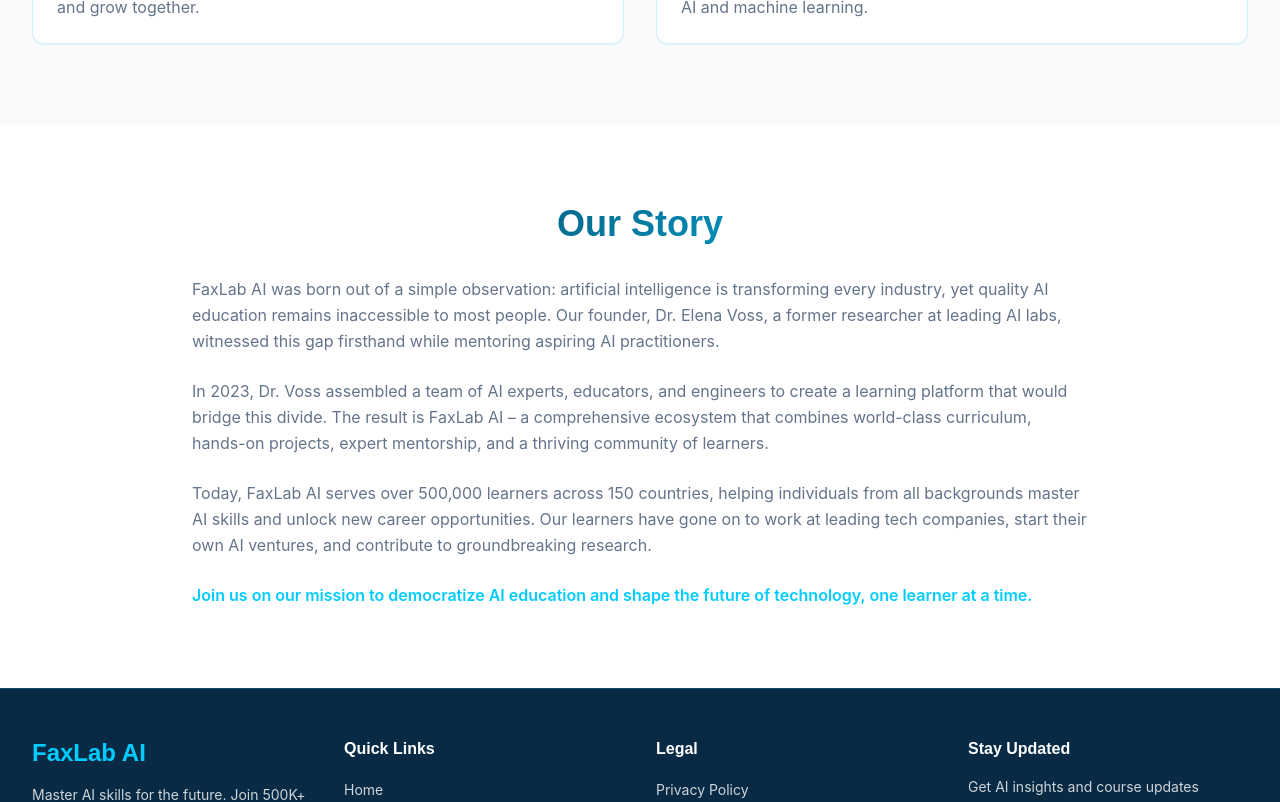
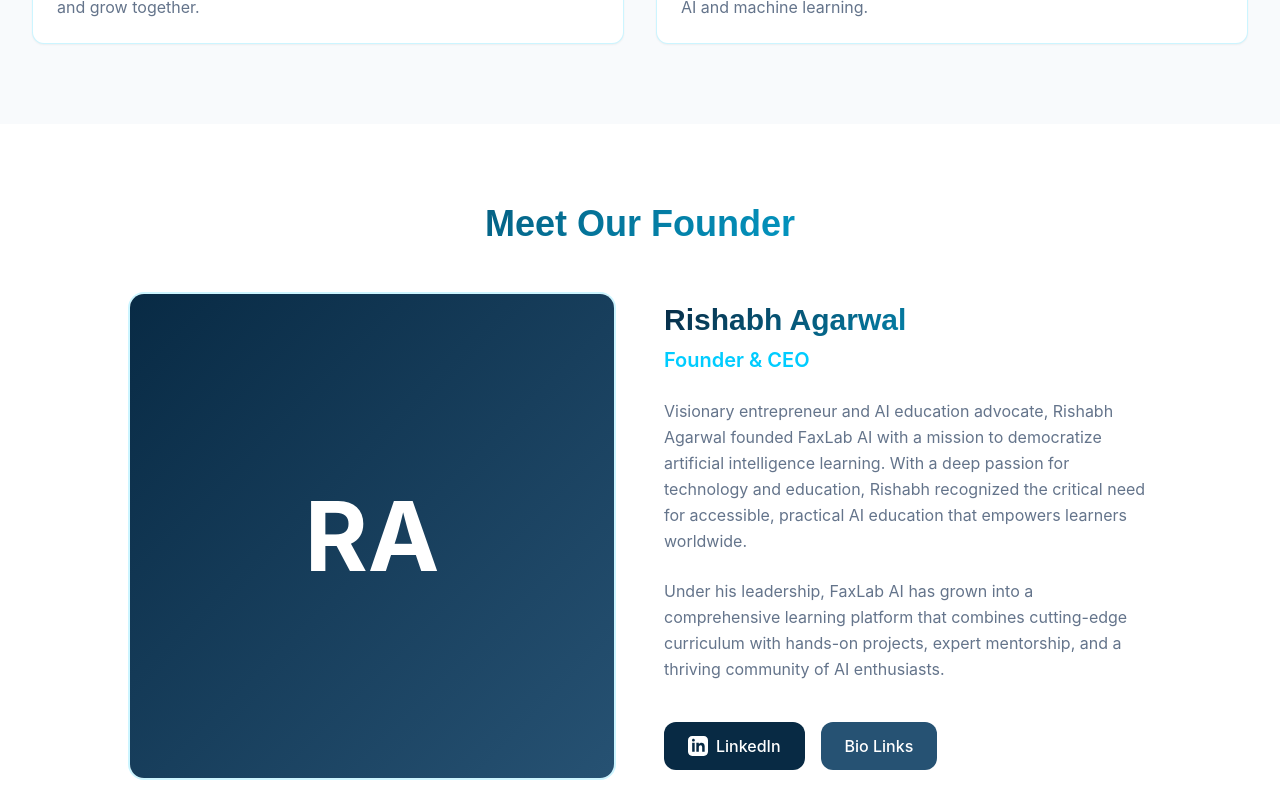
Before and after one commit to Canni24/futura-ai-path, a React (Vite) app: page /about in a window 1280 px wide. Shown: the part 1260-2062 px from the top of the page. Built offline with nearby package versions, Linux system fonts and the light colour scheme; the HTML template or start-up script is replaced by a standard one.

Commit message:
Add founder section to About page

```diff
--- a/src/pages/About.tsx
+++ b/src/pages/About.tsx
@@ -146,8 +146,95 @@ const About = () => {
         </div>
       </section>
 
+      {/* Founder Section */}
+      <section className="py-20 bg-background">
+        <div className="container mx-auto px-4 lg:px-8">
+          <motion.div
+            initial={{ opacity: 0, y: 20 }}
+            whileInView={{ opacity: 1, y: 0 }}
+            viewport={{ once: true }}
+            transition={{ duration: 0.6 }}
+            className="max-w-5xl mx-auto"
+          >
+            <h2 className="text-3xl md:text-4xl font-bold text-gradient text-center mb-12">
+              Meet Our Founder
+            </h2>
+
+            <div className="grid md:grid-cols-2 gap-12 items-center">
+              {/* Founder Image */}
+              <motion.div
+                initial={{ opacity: 0, x: -30 }}
+                whileInView={{ opacity: 1, x: 0 }}
+                viewport={{ once: true }}
+                transition={{ duration: 0.6 }}
+                className="relative group"
+              >
+                <div className="relative overflow-hidden rounded-2xl border-2 border-accent/20 shadow-elegant hover-lift">
+                  <div className="aspect-square bg-gradient-to-br from-primary to-secondary flex items-center justify-center">
+                    <div className="text-8xl font-bold text-primary-foreground">RA</div>
+                  </div>
+                </div>
+              </motion.div>
+
+              {/* Founder Info */}
+              <motion.div
+                initial={{ opacity: 0, x: 30 }}
+                whileInView={{ opacity: 1, x: 0 }}
+                viewport={{ once: true }}
+                transition={{ duration: 0.6 }}
+                className="space-y-6"
+              >
+                <div>
+                  <h3 className="text-3xl font-bold text-gradient mb-2">
+                    Rishabh Agarwal
+                  </h3>
+                  <p className="text-xl text-accent font-semibold">
+                    Founder & CEO
+                  </p>
+                </div>
+
+                <p className="text-muted-foreground leading-relaxed">
+                  Visionary entrepreneur and AI education advocate, Rishabh Agarwal founded FaxLab AI
+                  with a mission to democratize artificial intelligence learning. With a deep passion
+                  for technology and education, Rishabh recognized the critical need for accessible,
+                  practical AI education that empowers learners worldwide.
+                </p>
+
+                <p className="text-muted-foreground leading-relaxed">
+                  Under his leadership, FaxLab AI has grown into a comprehensive learning platform
+                  that combines cutting-edge curriculum with hands-on projects, expert mentorship,
+                  and a thriving community of AI enthusiasts.
+                </p>
+
+                <div className="flex gap-4 pt-4">
+                  <a
+                    href="https://www.linkedin.com/in/rishabhagarwaliimc"
+                    target="_blank"
+                    rel="noopener noreferrer"
+                    className="inline-flex items-center gap-2 px-6 py-3 bg-primary text-primary-foreground rounded-lg hover:bg-primary/90 transition-colors font-medium"
+                  >
+                    <svg className="h-5 w-5" fill="currentColor" viewBox="0 0 24 24">
+                      <path d="M19 0h-14c-2.761 0-5 2.239-5 5v14c0 2.761 2.239 5 5 5h14c2.762 0 5-2.239 5-5v-14c0-2.761-2.238-5-5-5zm-11 19h-3v-11h3v11zm-1.5-12.268c-.966 0-1.75-.79-1.75-1.764s.784-1.764 1.75-1.764 1.75.79 1.75 1.764-.783 1.764-1.75 1.764zm13.5 12.268h-3v-5.604c0-3.368-4-3.113-4 0v5.604h-3v-11h3v1.765c1.396-2.586 7-2.777 7 2.476v6.759z"/>
+                    </svg>
+                    LinkedIn
+                  </a>
+                  <a
+                    href="https://linktr.ee/rishabh.iimc"
+                    target="_blank"
+                    rel="noopener noreferrer"
+                    className="inline-flex items-center gap-2 px-6 py-3 bg-secondary text-secondary-foreground rounded-lg hover:bg-secondary/80 transition-colors font-medium"
+                  >
+                    Bio Links
+                  </a>
+                </div>
+              </motion.div>
+            </div>
+          </motion.div>
+        </div>
+      </section>
+
       {/* Story Section */}
-      <section className="py-20 bg-background">
+      <section className="py-20 bg-muted/50">
         <div className="container mx-auto px-4 lg:px-8">
           <motion.div
             initial={{ opacity: 0, y: 20 }}
@@ -163,13 +250,12 @@ const About = () => {
               <p>
                 FaxLab AI was born out of a simple observation: artificial intelligence is
                 transforming every industry, yet quality AI education remains inaccessible
-                to most people. Our founder, Dr. Elena Voss, a former researcher at leading
-                AI labs, witnessed this gap firsthand while mentoring aspiring AI
-                practitioners.
+                to most people. Founded by Rishabh Agarwal, FaxLab AI emerged from his vision
+                to bridge this critical gap in accessible AI education.
               </p>
               <p>
-                In 2023, Dr. Voss assembled a team of AI experts, educators, and engineers
-                to create a learning platform that would bridge this divide. The result is
+                Rishabh assembled a team of AI experts, educators, and engineers
+                to create a learning platform that would democratize AI knowledge. The result is
                 FaxLab AI – a comprehensive ecosystem that combines world-class curriculum,
                 hands-on projects, expert mentorship, and a thriving community of learners.
               </p>
```
